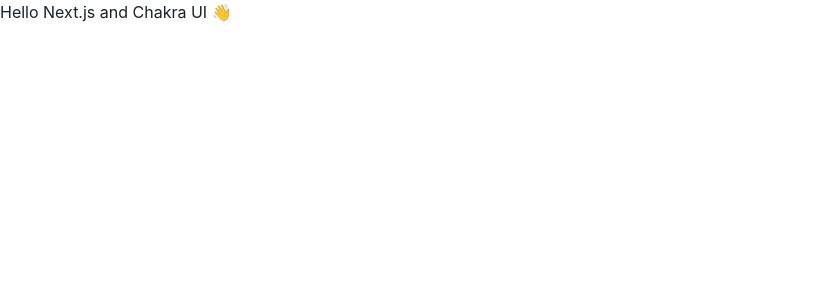
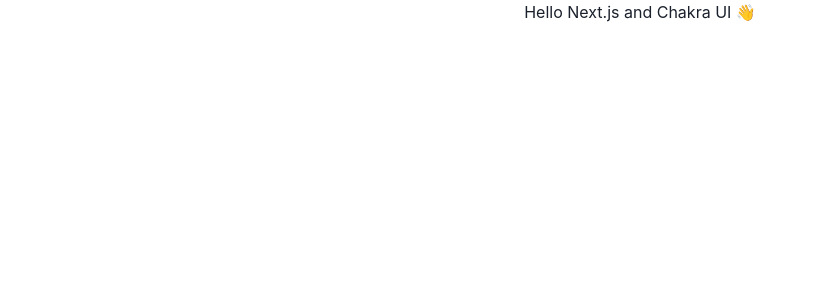
Before and after one commit to fhub-1/Rebulding-my-website, a Next.js app: page / in a window 1280 px wide. Shown: the top 300 px of the page, without its empty margins (0-816 px from the left). Built offline with nearby package versions, Linux system fonts and the light colour scheme.

Commit message:
working on the main branch

```diff
--- a/pages/_app.tsx
+++ b/pages/_app.tsx
@@ -1,12 +1,15 @@
 import { ChakraProvider } from "@chakra-ui/react";
 import {AppProps} from "next/app";
+import Layout from "../src/components/layout";
 
 import theme from "../src/theme"
 const App = ({Component, pageProps}: AppProps) => {
     return(
         // adding chakra ui
         <ChakraProvider theme={theme}>
+        <Layout>
         <Component {...pageProps}/>
+        </Layout>
         </ChakraProvider>
     )
 };
--- a/pages/api/users/index.ts
+++ /dev/null
@@ -1,16 +0,0 @@
-import { NextApiRequest, NextApiResponse } from 'next'
-import { sampleUserData } from '../../../utils/sample-data'
-
-const handler = (_req: NextApiRequest, res: NextApiResponse) => {
-  try {
-    if (!Array.isArray(sampleUserData)) {
-      throw new Error('Cannot find user data')
-    }
-
-    res.status(200).json(sampleUserData)
-  } catch (err) {
-    res.status(500).json({ statusCode: 500, message: err.message })
-  }
-}
-
-export default handler
--- a/pages/index.tsx
+++ b/pages/index.tsx
@@ -1,4 +1,3 @@
-import Link from 'next/link'
 
-const IndexPage = () => <h1>Hello Next.js and Chakra UI  👋</h1>;
+const IndexPage = () => <h1>Hello Next.js and Chakra UI 👋</h1>;
 export default IndexPage
--- /dev/null
+++ b/src/components/layout/index.tsx
@@ -0,0 +1,18 @@
+import { PropsWithChildren } from "react";
+import {VStack,Container} from "@chakra-ui/react"
+
+type Props = PropsWithChildren<{}>;
+
+const Layout = ({children}: Props) => {
+  return(
+    <Container maxW="container.md">
+   <VStack spacing={0}>
+         {/* working on the header part */}
+         {children}
+         {/* Footer section */}
+   </VStack>
+   </Container>
+  );
+}
+
+export default Layout;
```
Also changed, not shown: src/components/layout/header.tsx (added, +11 -0 lines).
